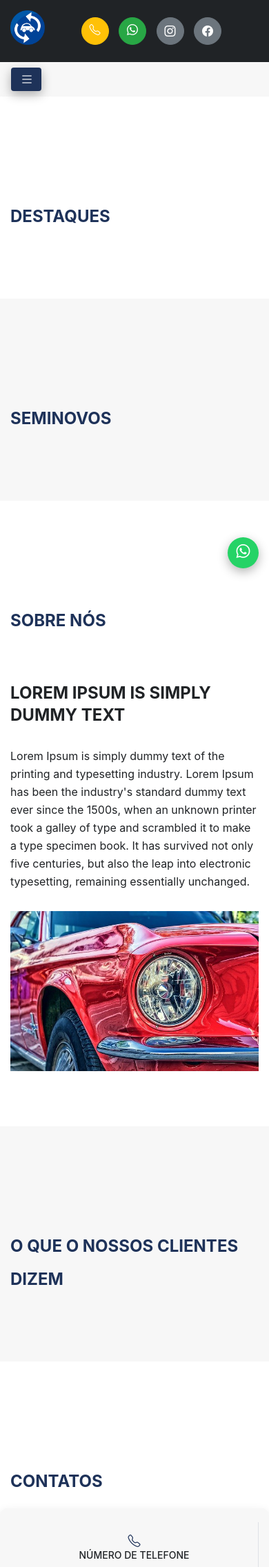
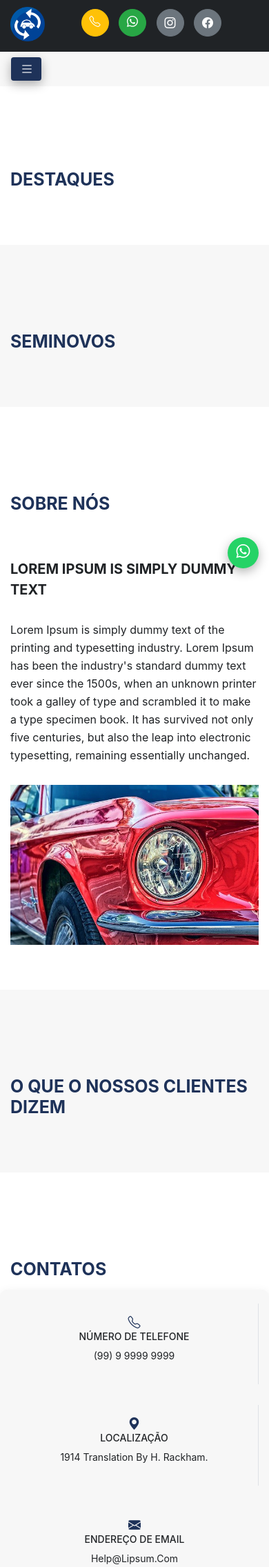
Before and after one commit to luanaAlm/Concessionaria, a Django app: page / in a window 390 px wide; the page is wider, and only the part inside the window is pictured. Shown: the top 2272 px of that part at 69% size. Run offline with Django 3.2, Linux system fonts and the light colour scheme; data that the repository does not hold is empty; some libraries are stand-ins or nearby versions.

Commit message:
Alterações grid

```diff
--- a/core/templates/index.html
+++ b/core/templates/index.html
@@ -22,15 +22,6 @@
         <div class="carousel-item">
             <img class="shadow-img second-slide img-fluid" src="{{i.banner}}" alt="Second slide" loading="lazy">
             <div class="container">
-                <div class="carousel-caption home-text">
-                    <h1>{{i.titulo}}</h1>
-                    <div class="home-btn">
-                        <!-- <a href="#imoveis" class="btn btn-1">
-                            <i class="fa fa-arrow-circle-down" aria-hidden="true"></i>
-                            Saiba Mais
-                        </a> -->
-                    </div>
-                </div>
             </div>
         </div>
         {% endfor %}
@@ -56,7 +47,7 @@
             </div>
             <div class="col-8 owl-carousel destaques-carousel">
                 {% for i in destaques %}
-                    <div class="destaque-item" data-aos="fade-up">
+                    <div class="destaque-item">
                         <div class="card box-shadow">
                             <img class="card-img-top" src="{{i.imagem1}}" loading="lazy" alt="{{i.title}}">
                             <div class="card-body">
@@ -93,8 +84,8 @@
         </div>
         <div class="row justify-content-center">
             {% for i in seminovos %}
-            <div class="col-12 col-sm-6 col-md-6 col-lg-4 col-xl-3" data-aos="fade-up">
-                <div class="destaque-item" data-aos="fade-up">
+            <div class="col-12 col-sm-6 col-md-6 col-lg-4 col-xl-3">
+                <div class="destaque-item">
                     <div class="card box-shadow">
                         <img class="card-img-top" src="{{i.imagem1}}" loading="lazy" alt="{{i.title}}">
                         <div class="card-body">
@@ -133,7 +124,7 @@
             </div>
         </div>
         <div class="row justify-content-center">
-            <div class="col-lg-6 col-md-6" data-aos="fade-up">
+            <div class="col-lg-6 col-md-12">
                 <div class="sobre-item">
                     <h3>Lorem Ipsum is simply dummy text </h3>
                     <p>
@@ -141,9 +132,8 @@
                     </p>
                 </div>
             </div>
-            <div class="col-lg-6 col-md-6" data-aos="fade-up">
+            <div class="col-lg-6 col-md-12">
                 <img class="img-fluid" src="{% static 'image/sobre.jpg' %}" alt="Sobre nós" loading="lazy">
-
             </div>
         </div>
     </div>
--- a/static/css/style.css
+++ b/static/css/style.css
@@ -770,6 +770,32 @@ ul {
   }
 }
 @media (max-width: 768px) {
+  .section-padding {
+    padding: 70px 0;
+  }
+  .section-title {
+    margin-bottom: 15px;
+  }
+  .section-title h2 {
+    padding-top: 70px;
+    font-size: 34px;
+    line-height: 48px;
+    font-weight: 700;
+  }
+  .topbar {
+    padding-top: 8px;
+    padding-bottom: 8px;
+  }
+  .topbar img {
+    padding-bottom: 8px;
+    width: 50px;
+  }
+  .topbar button {
+    padding-left: 2px;
+  }
+  .topbar .topbar-item {
+    padding-top: 4px;
+  }
   .carousel-item {
     height: 20rem;
   }
@@ -805,12 +831,34 @@ ul {
 }
 @media (max-width: 576px) {
   .section-padding {
-    padding: 80px 0;
+    padding: 70px 0;
+  }
+  .section-title {
+    margin-bottom: 15px;
   }
   .section-title h2 {
-    font-size: 24px !important;
+    padding-top: 60px;
+    font-size: 34px;
+    line-height: 48px;
+    font-weight: 700;
   }
-
+  .topbar {
+    padding-top: 5px;
+    padding-bottom: 5px;
+  }
+  .topbar img {
+    padding-bottom: 5px;
+    width: 50px;
+  }
+  .topbar button {
+    padding-left: 2px;
+  }
+  .topbar .topbar-item {
+    padding-top: 3px;
+  }
+  .section-padding-carousel {
+    padding: 60px 0;
+  }
   .carousel-caption {
     bottom: 5rem;
   }
@@ -823,18 +871,25 @@ ul {
   .section-title h2 {
     font-size: 30px;
   }
-  /* .topbar .btn-warning {
-    right: 15px;
-    bottom: 25px;
-    font-size: 16px;
-  }
-  .topbar .btn-success {
-    right: 15px;
-    bottom: 25px;
-    font-size: 16px;
-  } */
 }
 @media (max-width: 450px) {
+  .section-padding {
+    padding: 65px 0;
+  }
+  .section-title {
+    margin-bottom: 15px;
+  }
+  .section-title h2 {
+    padding-top: 60px;
+    font-size: 25px;
+    line-height: 30px;
+    font-weight: 700;
+  }
+  .sobre-item h3 {
+    font-size: 20px;
+    line-height: 30px;
+    font-weight: 700;
+  }
   .carousel-caption {
     bottom: 4rem;
   }
```
Also changed, not shown: other parts of static/css/style.css (+43 -3 lines).
